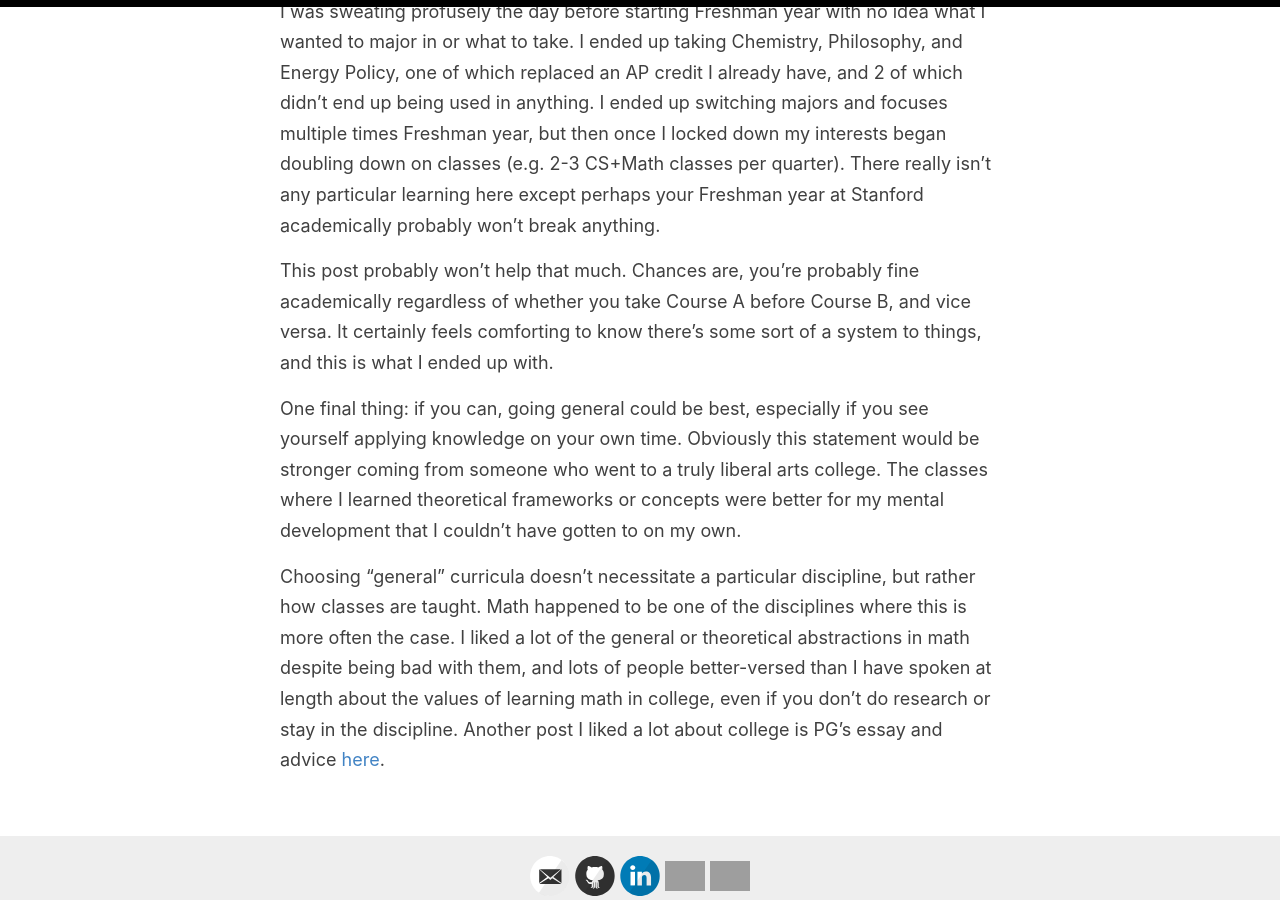
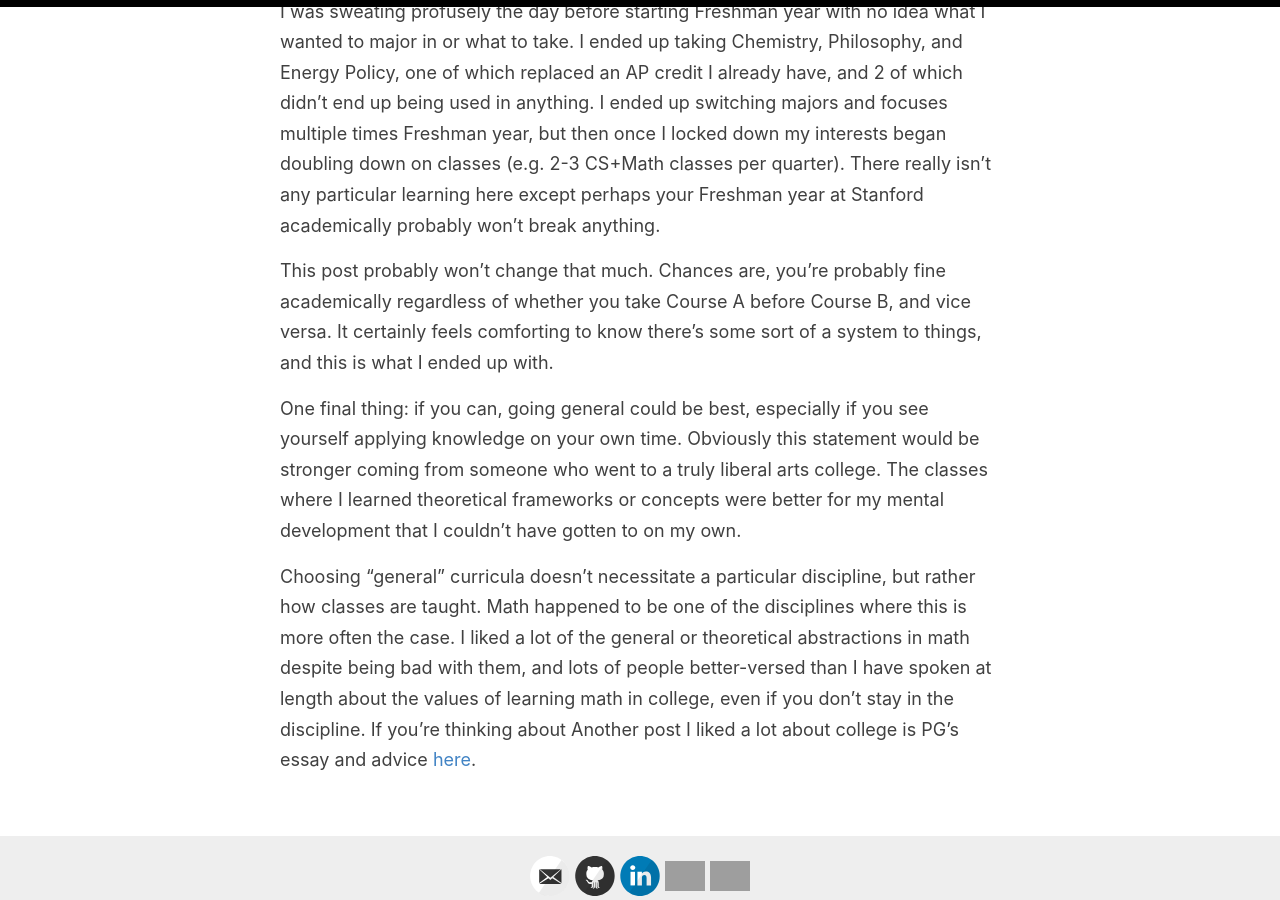
Before and after one commit to evazhang612/sokt-landing, a Jekyll site: the page built from _pages/wtt.md, in a window 1280 px wide and 900 px high, scrolled down 2770 px. Built offline with Jekyll 4.4.1, drawn with Linux system fonts in a browser that asks for light colours; nearby versions of some CDN libraries; library files that are not in the unit come from our copies; grey boxes are pictures that could not be loaded.

```diff
--- a/_pages/wtt.md
+++ b/_pages/wtt.md
@@ -30,8 +30,8 @@
 
 I was sweating profusely the day before starting Freshman year with no idea what I wanted to major in or what to take. I ended up taking Chemistry, Philosophy, and Energy Policy, one of which replaced an AP credit I already have, and 2 of which didn't end up being used in anything. I ended up switching majors and focuses multiple times Freshman year, but then once I locked down my interests began doubling down on classes (e.g. 2-3 CS+Math classes per quarter). There really isn't any particular learning here except perhaps your Freshman year at Stanford academically probably won't break anything.
 
-This post probably won't help that much. Chances are, you're probably fine academically regardless of whether you take Course A before Course B, and vice versa. It certainly feels comforting to know there's some sort of a system to things, and this is what I ended up with.
+This post probably won't change that much. Chances are, you're probably fine academically regardless of whether you take Course A before Course B, and vice versa. It certainly feels comforting to know there's some sort of a system to things, and this is what I ended up with.
 
 One final thing: if you can, going general could be best, especially if you see yourself applying knowledge on your own time. Obviously this statement would be stronger coming from someone who went to a truly liberal arts college. The classes where I learned theoretical frameworks or concepts were better for my mental development that I couldn't have gotten to on my own.
 
-Choosing "general" curricula doesn't necessitate a particular discipline, but rather how classes are taught. Math happened to be one of the disciplines where this is more often the case. I liked a lot of the general or theoretical abstractions in math despite being bad with them, and lots of people better-versed than I have spoken at length about the values of learning math in college, even if you don't do research or stay in the discipline. Another post I liked a lot about college is PG's essay and advice [here](http://www.paulgraham.com/college.html).
+Choosing "general" curricula doesn't necessitate a particular discipline, but rather how classes are taught. Math happened to be one of the disciplines where this is more often the case. I liked a lot of the general or theoretical abstractions in math despite being bad with them, and lots of people better-versed than I have spoken at length about the values of learning math in college, even if you don't stay in the discipline. If you're thinking about  Another post I liked a lot about college is PG's essay and advice [here](http://www.paulgraham.com/college.html).
```
